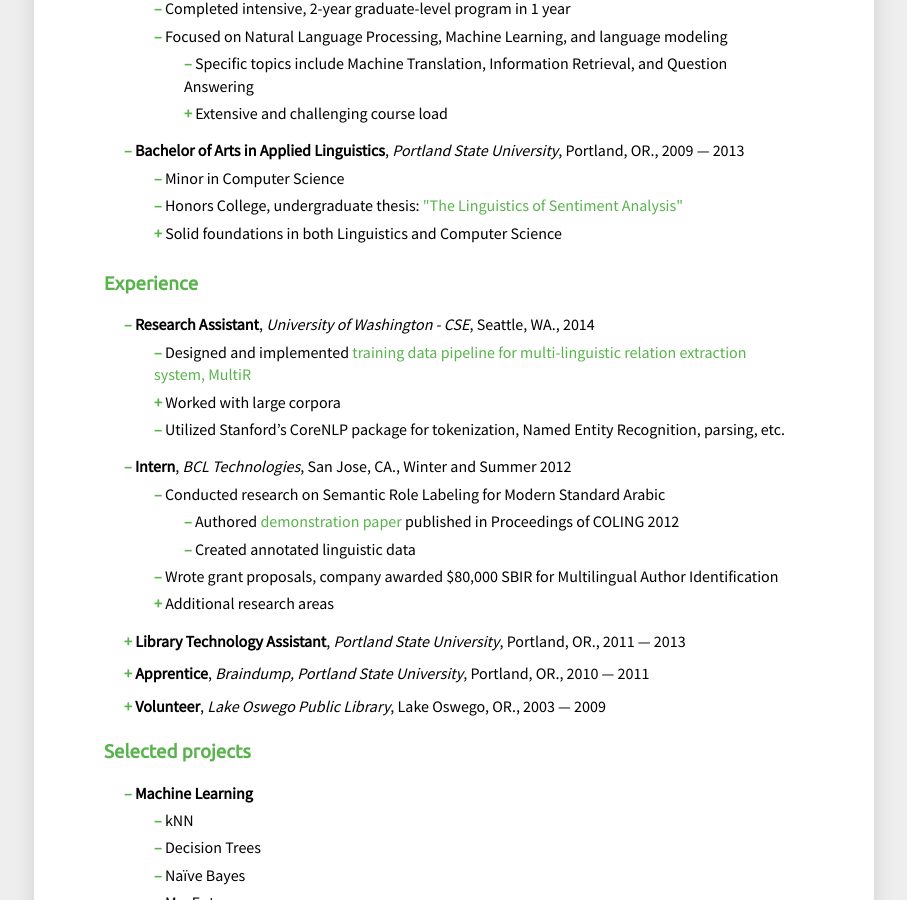
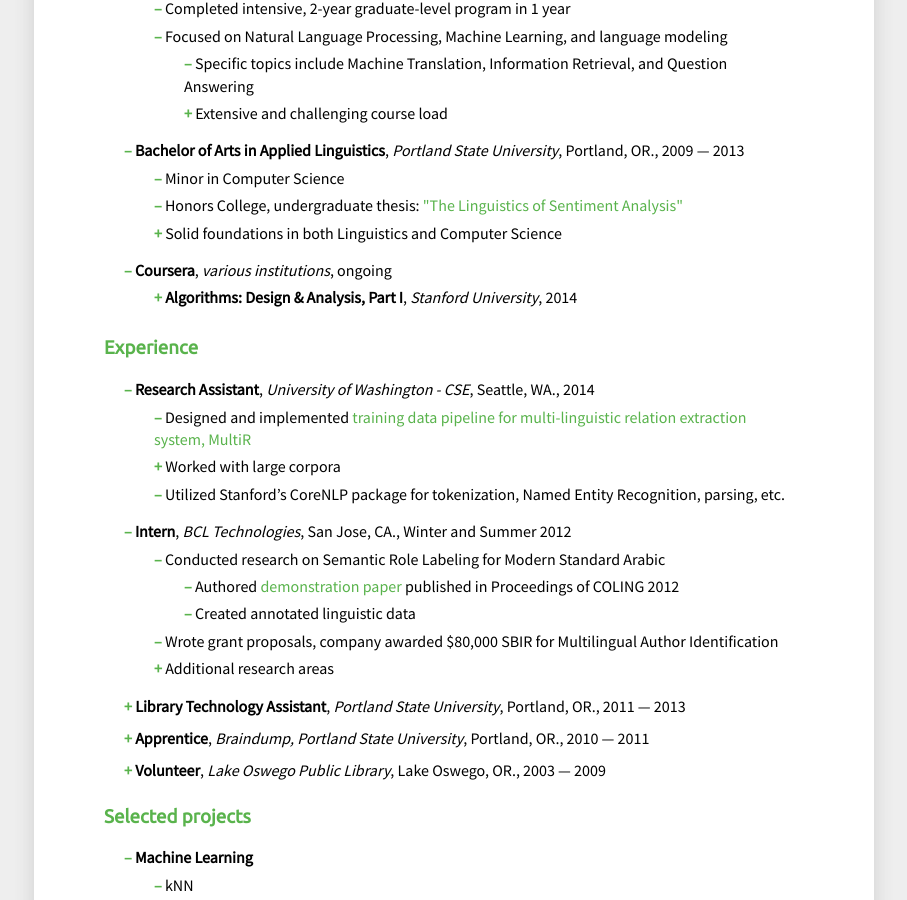
Before and after one commit to konahart/resume, a Jekyll site: the page built from index.md, in a window 1280 px wide and 900 px high, scrolled down 486 px. Shown: the whole window, without its empty margins (186-1093 px from the left). Built offline with Jekyll 4.4.1, drawn with Linux system fonts in a browser that asks for light colours.

Commit message:
Added Coursera section to education

```diff
--- a/css/resumestyle.css
+++ b/css/resumestyle.css
@@ -41,6 +41,10 @@
     color: #59B34C;
 }
 
+a, a:visited, a:hover {
+    text-decoration: none;
+}
+
 hr {
     border: 0;
     height: 0;
@@ -74,10 +78,6 @@
     padding-right: 10px;
 }
 
-a, a:visited, a:hover {
-    text-decoration: none;
-}
-
 .footer {
     padding: 5px;
     color:#BBBBBB;
--- a/index.md
+++ b/index.md
@@ -68,6 +68,16 @@
         <li>LING 490 &raquo; History of English with John Hellerman</li>
         <li>LING 492 &raquo; Structure of the English Language with Susan Conrad</li>
         <li>PHL 322 &raquo; Minds and Machines with Joshua Fost</li>
+        </ul>
+    </li>
+    </ul>
+</li>
+<li class="alwaysShow highlight"><strong>Coursera</strong>, <i>various institutions</i>, ongoing
+    <ul>
+    <li><strong>Algorithms: Design &amp; Analysis, Part I</strong>, <i>Stanford University</i>, 2014
+        <ul>
+        <li>Taught by Tim Roughgarden</li>
+        <li>Statement of Accomplishment available shortly</li>
         </ul>
     </li>
     </ul>
```
Also changed, not shown: _layouts/default.html (+13 -0 lines).
